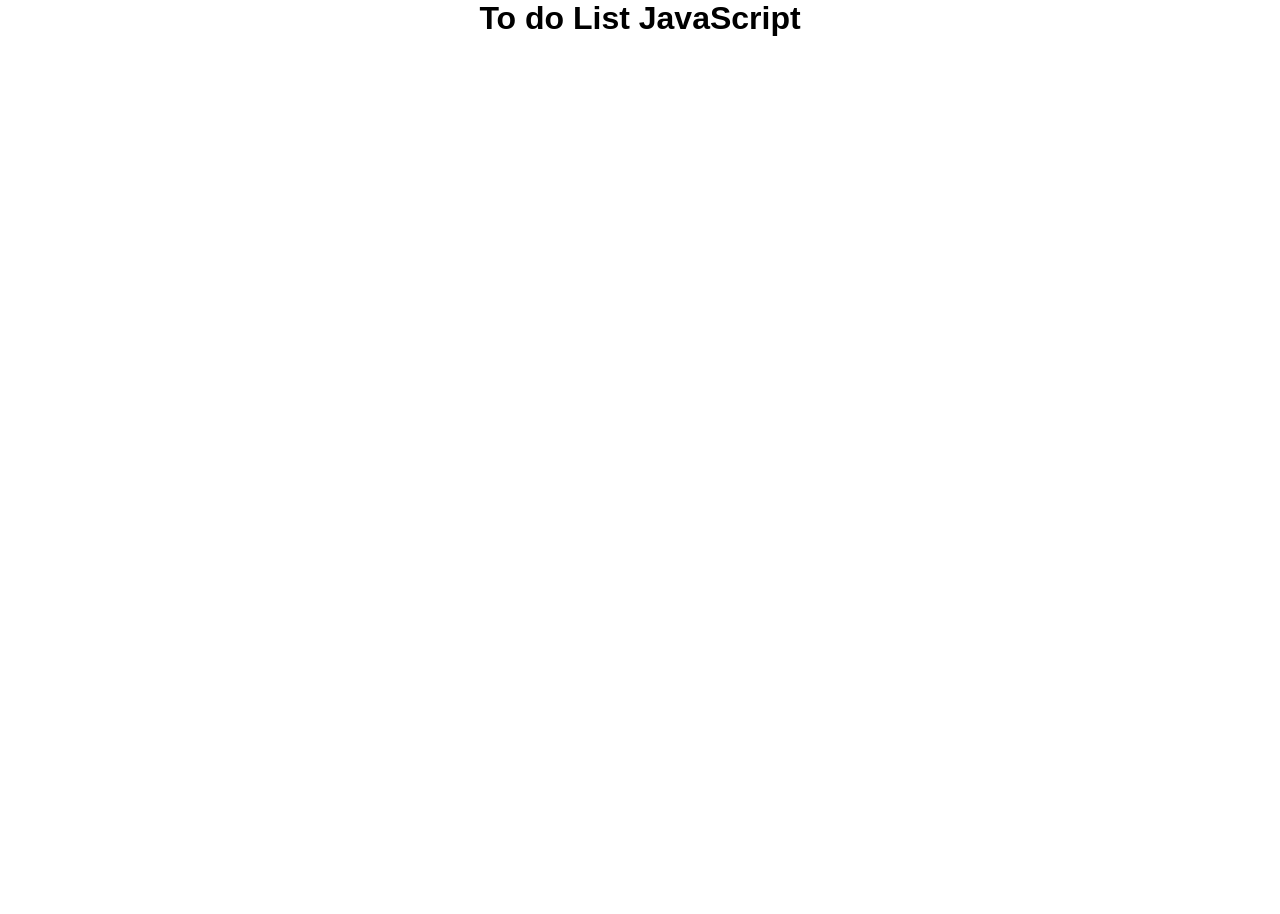
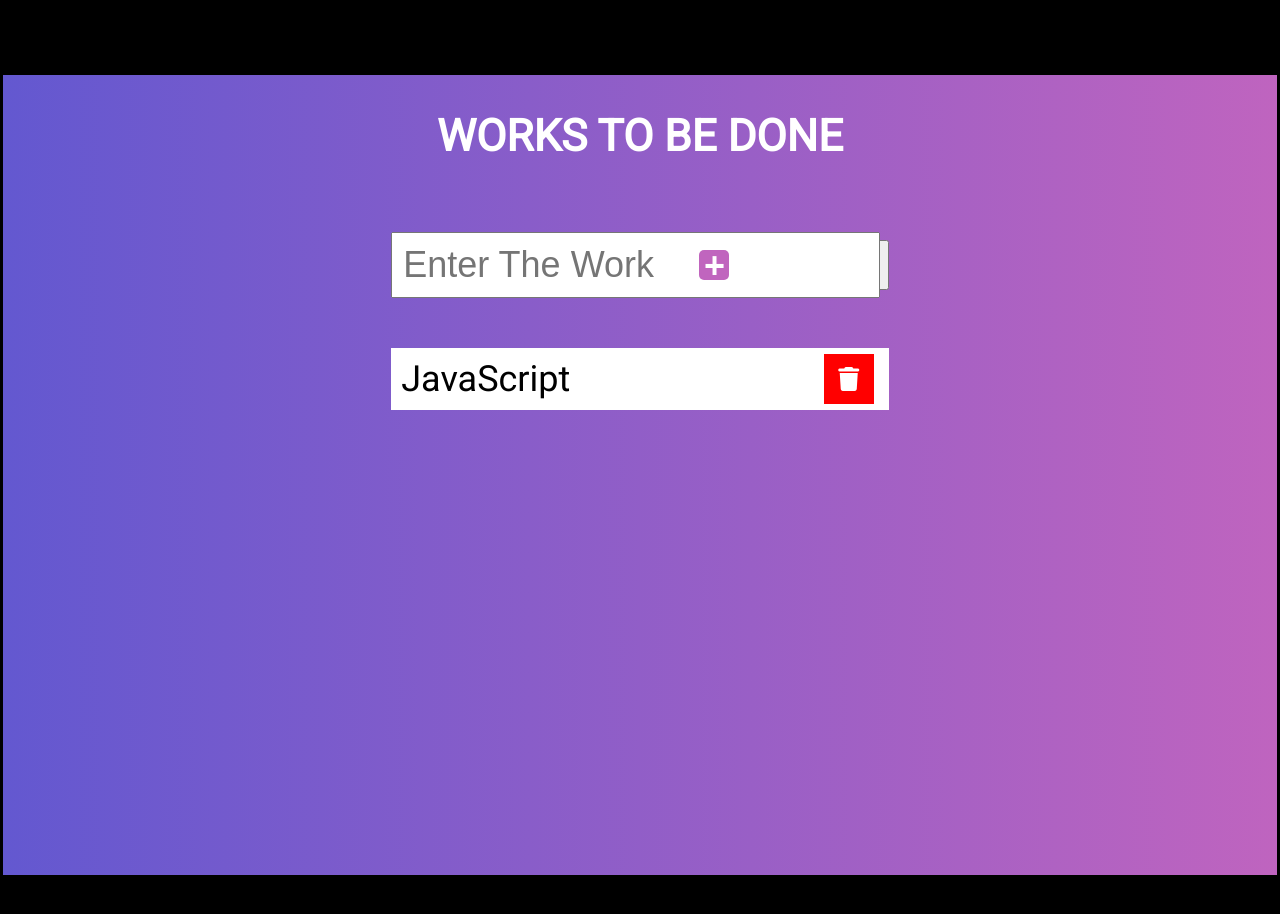
Before and after one commit to Zaephyr13/EX02_OC, a website: page index.html in a window 1280 px wide. Before the commit the page ends 800 px from the top, so only its background shows below. Drawn offline with Linux system fonts and the light colour scheme; a web font is replaced by a local one.

Commit message:
style ok, json file created, base ok

```diff
--- a/index.html
+++ b/index.html
@@ -1,21 +1,31 @@
 <!DOCTYPE html>
 <html lang="FR-fr">
-
     <head>
-    <meta charset="UTF-8">
-    <meta name="viewport" content="width=device-width, initial-scale=1.0">
+        <meta charset="UTF-8" />
+        <meta name="viewport" content="width=device-width, initial-scale=1.0" />
         <title>To do list</title>
-    <link rel="stylesheet" href="./assets/styles.css">
+        <link rel="stylesheet" href="./assets/styles.css" />
     </head>
 
     <body>
-    <header>
-        <h1>To do List JavaScript</h1>
-    </header>
         <main>
-
+            <h1>WORKS TO BE DONE</h1>
+            <div class="main__control-panel">
+                <div class="main__form">
+                    <input class="main__field" placeholder="Enter The Work" type="text" />
+                    <button class="main__button">+</button>
+                </div>
+                <button class="main__dropdown">ALL</button>
+            </div>
+            <section class="list">
+                <div class="list-element">
+                    <p class="list-element__content">JavaScript</p>
+                    <div class="list-element__delete">
+                        <i class="fa-solid fa-trash"></i>
+                    </div>
+                </div>
+            </section>
         </main>
         <script src="./assets/scripts.js"></script>
     </body>
-
 </html>
--- a/sass/base/_sizing.scss
+++ b/sass/base/_sizing.scss
@@ -6,10 +6,11 @@
     padding: 0;
     margin: 0;
     box-sizing: border-box;
-    font-family: Arial, Helvetica, sans-serif;
+    color: white;
 }
 
 body {
-    max-width: 800px;
-    margin: auto;
+    margin: 60px 3px;
+    background-color: black;
+    font-family: "Roboto", sans-serif;
 }
--- /dev/null
+++ b/sass/base/_typography.scss
@@ -0,0 +1,5 @@
+/* Fontstyle */
+@import url("https://fonts.googleapis.com/css2?family=Roboto&family=Shrikhand&display=swap");
+
+/* Icons */
+@import url("https://cdnjs.cloudflare.com/ajax/libs/font-awesome/6.2.1/css/all.min.css");
--- a/sass/components/_display.scss
+++ /dev/null
@@ -1 +0,0 @@
-/* Displayer */
--- a/sass/components/_numpad.scss
+++ /dev/null
@@ -1 +0,0 @@
-/* numpad */
--- a/sass/layouts/_header.scss
+++ /dev/null
@@ -1,13 +0,0 @@
-/* header */
-
-header {
-    display: flex;
-    justify-content: center;
-
-    h1 {
-        width: -moz-fit-content;
-        width: fit-content;
-        margin-bottom: 20px;
-    }
-
-}
--- a/sass/layouts/_main.scss
+++ b/sass/layouts/_main.scss
@@ -1 +1,110 @@
 /* main */
+
+main {
+    display: flex;
+    flex-direction: column;
+    justify-content: flex-start;
+    align-items: center;
+    margin: 75px auto;
+    padding: 15px;
+    min-height: 100vh;
+    background: linear-gradient(to right, #6358D0, #BF64BF);
+}
+
+h1 {
+    width: -moz-fit-content;
+    width: fit-content;
+    margin: 20px 0;
+
+    font-size: 44px;
+    font-weight: 700;
+}
+
+.main__control-panel {
+    display: flex;
+    gap: 20px;
+    margin: 50px;
+    width: 40%;
+
+    .main__form {
+        display: flex;
+        position: relative;
+        width: 70%;
+        flex: 1;
+
+        .main__field {
+            flex: 1;
+            font-size: 36px;
+            padding: 10px;
+            color: black;
+        }
+
+        .main__button {
+            position: absolute;
+            right: 15px;
+            top: 50%;
+            transform: translateY(-50%);
+            width: 30px;
+            height: 30px;
+            background-color: #C065BE;
+            font-size: 36px;
+            line-height: 25px;
+            font-weight: 700;
+            text-align: center;
+            border: 1px solid transparent;
+            border-radius: 5px;
+        }
+    }
+
+    .main__dropdown {
+        width: 25%;
+        height: 50px;
+        margin: auto;
+        padding-left: 15px;
+        text-align: left;
+        color: #C065BE;
+    }
+}
+
+.list {
+    display: flex;
+    flex-direction: column;
+    align-items: flex-start;
+    justify-content: flex-start;
+    gap: 15px;
+
+    width: 40%;
+    margin: 0 50px;
+
+    &-element {
+        display: flex;
+        position: relative;
+        width: 100%;
+
+        & &__content {
+            background-color: white;
+            font-size: 36px;
+            padding: 10px;
+            color: black;
+            flex: 1;
+        }
+    }
+}
+
+.list-element__delete {
+    display: grid;
+    place-items: center;
+
+    position: absolute;
+    right: 15px;
+    top: 50%;
+    transform: translateY(-50%);
+
+    width: 50px;
+    height: 50px;
+
+    background-color: red;
+    color: white;
+    font-size: 24px;
+    border: 1px solid transparent;
+}
--- a/sass/styles.scss
+++ b/sass/styles.scss
@@ -1,8 +1,6 @@
-@import "./base/sizing";
 @import "./utils/variables";
 @import "./utils/mixins";
-@import "./components/display";
-@import "./components/numpad";
+@import "./base/sizing";
+@import "./base/typography";
 @import "./components/buttons";
-@import "./layouts/header";
 @import "./layouts/main";
```
Also changed, not shown: assets/bdd/to-do-list.json (added, +30 -0 lines), assets/styles.css, 1 other file. Lines whose indentation alone changed are shown as unchanged.
